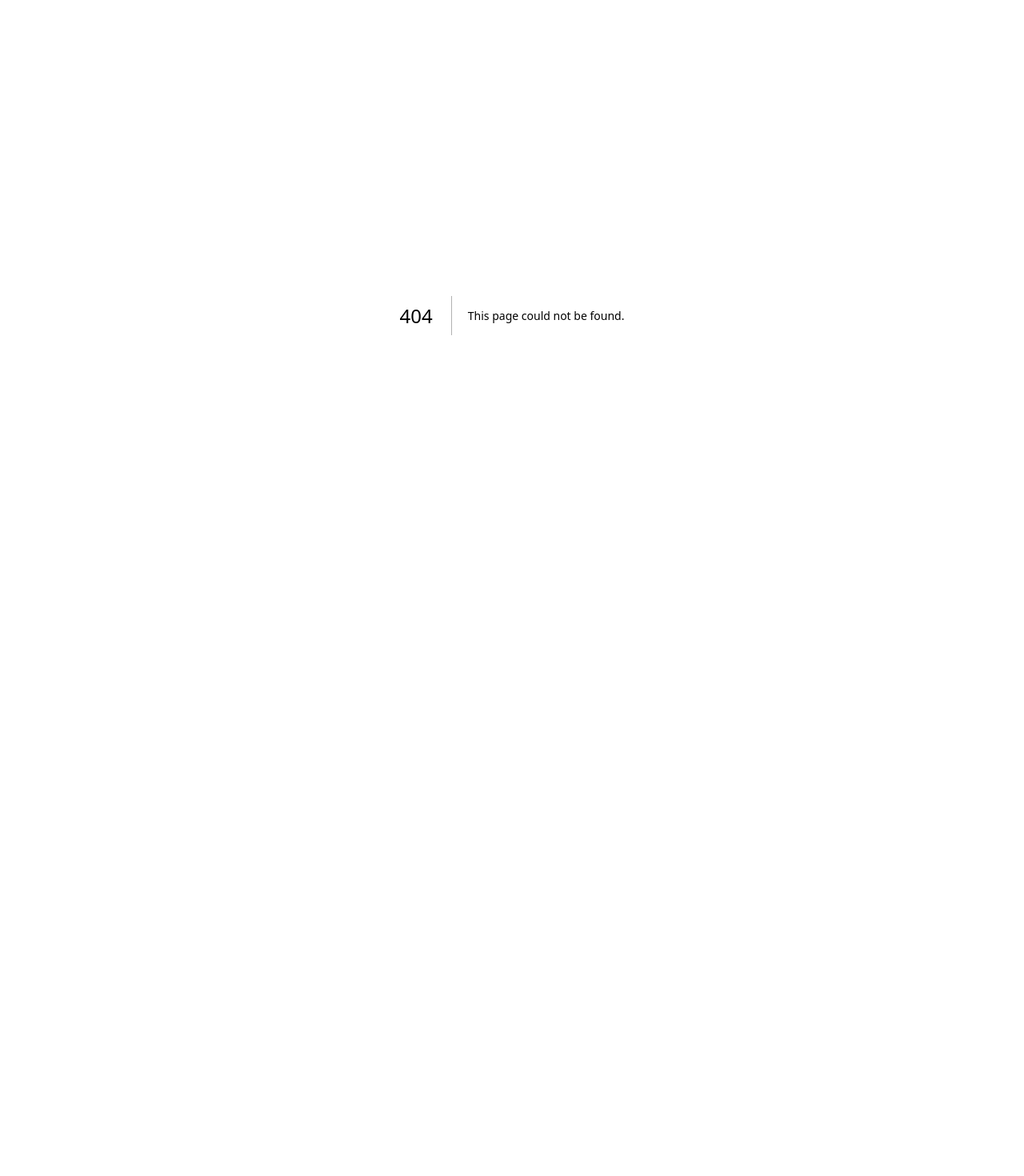
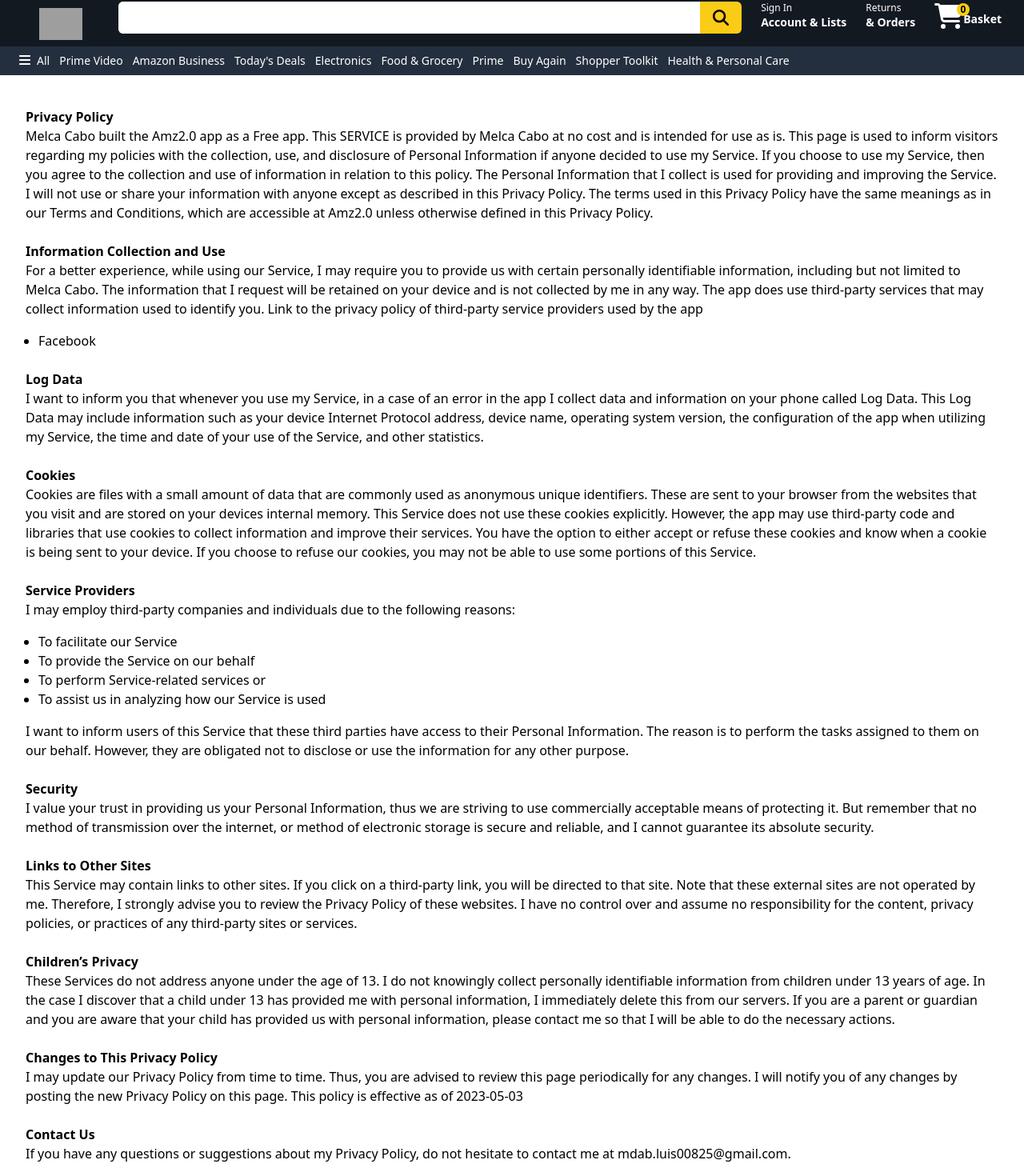
Before and after one commit to lags2022/amazon-clone, a Next.js app: page /datos in a window 1280 px wide. Before the commit this address had no page. Shown: the part 6-1476 px from the top of the page at 80% size. Before the commit the page ends 800 px from the top, so only its background shows below. Built offline with nearby package versions, Linux system fonts and the light colour scheme; no server answers; grey boxes are pictures that could not be loaded.

Commit message:
update extra

```diff
--- /dev/null
+++ b/pages/datos.js
@@ -0,0 +1,147 @@
+import Header from "../components/Header";
+
+export default function Politica() {
+  return (
+    <>
+      <Header />
+      <main className="max-w-8xl m-auto mt-10">
+        <div className="pb-6 mx-8">
+          <h3 className="font-bold">Privacy Policy</h3>
+          <p>
+            Melca Cabo built the Amz2.0 app as a Free app. This SERVICE is
+            provided by Melca Cabo at no cost and is intended for use as is.
+            This page is used to inform visitors regarding my policies with the
+            collection, use, and disclosure of Personal Information if anyone
+            decided to use my Service. If you choose to use my Service, then you
+            agree to the collection and use of information in relation to this
+            policy. The Personal Information that I collect is used for
+            providing and improving the Service. I will not use or share your
+            information with anyone except as described in this Privacy Policy.
+            The terms used in this Privacy Policy have the same meanings as in
+            our Terms and Conditions, which are accessible at Amz2.0 unless
+            otherwise defined in this Privacy Policy.
+          </p>
+        </div>
+        <div className="pb-6 mx-8">
+          <h3 className="font-bold">Information Collection and Use</h3>
+          <p>
+            For a better experience, while using our Service, I may require you
+            to provide us with certain personally identifiable information,
+            including but not limited to Melca Cabo. The information that I
+            request will be retained on your device and is not collected by me
+            in any way. The app does use third-party services that may collect
+            information used to identify you. Link to the privacy policy of
+            third-party service providers used by the app
+          </p>
+          <ul className="mt-4 ml-4">
+            <li className="list-disc">
+              <a
+                href="https://www.facebook.com/about/privacy/update/printable"
+                target="_blank"
+                rel="noopener noreferrer"
+              >
+                Facebook
+              </a>
+            </li>
+          </ul>
+        </div>
+        <div className="pb-6 mx-8">
+          <h3 className="font-bold">Log Data</h3>
+          <p>
+            I want to inform you that whenever you use my Service, in a case of
+            an error in the app I collect data and information on your phone
+            called Log Data. This Log Data may include information such as your
+            device Internet Protocol address, device name, operating system
+            version, the configuration of the app when utilizing my Service, the
+            time and date of your use of the Service, and other statistics.
+          </p>
+        </div>
+        <div className="pb-6 mx-8">
+          <h3 className="font-bold">Cookies</h3>
+          <p>
+            Cookies are files with a small amount of data that are commonly used
+            as anonymous unique identifiers. These are sent to your browser from
+            the websites that you visit and are stored on your devices internal
+            memory. This Service does not use these cookies explicitly. However,
+            the app may use third-party code and libraries that use cookies to
+            collect information and improve their services. You have the option
+            to either accept or refuse these cookies and know when a cookie is
+            being sent to your device. If you choose to refuse our cookies, you
+            may not be able to use some portions of this Service.
+          </p>
+        </div>
+        <div className="pb-6 mx-8">
+          <h3 className="font-bold">Service Providers</h3>
+          <div>
+            <p>
+              I may employ third-party companies and individuals due to the
+              following reasons:
+            </p>
+            <ul className="my-4 list-disc ml-4">
+              <li>To facilitate our Service</li>
+              <li>To provide the Service on our behalf</li>
+              <li>To perform Service-related services or</li>
+              <li>To assist us in analyzing how our Service is used</li>
+            </ul>
+            <p>
+              I want to inform users of this Service that these third parties
+              have access to their Personal Information. The reason is to
+              perform the tasks assigned to them on our behalf. However, they
+              are obligated not to disclose or use the information for any other
+              purpose.
+            </p>
+          </div>
+        </div>
+        <div className="pb-6 mx-8">
+          <h3 className="font-bold">Security</h3>
+          <p>
+            I value your trust in providing us your Personal Information, thus
+            we are striving to use commercially acceptable means of protecting
+            it. But remember that no method of transmission over the internet,
+            or method of electronic storage is secure and reliable, and I
+            cannot guarantee its absolute security.
+          </p>
+        </div>
+        <div className="pb-6 mx-8">
+          <h3 className="font-bold">Links to Other Sites</h3>
+          <p>
+            This Service may contain links to other sites. If you click on a
+            third-party link, you will be directed to that site. Note that these
+            external sites are not operated by me. Therefore, I strongly advise
+            you to review the Privacy Policy of these websites. I have no
+            control over and assume no responsibility for the content, privacy
+            policies, or practices of any third-party sites or services.
+          </p>
+        </div>
+        <div className="pb-6 mx-8">
+          <h3 className="font-bold">Children’s Privacy</h3>
+          <p>
+            These Services do not address anyone under the age of 13. I do not
+            knowingly collect personally identifiable information from children
+            under 13 years of age. In the case I discover that a child under 13
+            has provided me with personal information, I immediately delete this
+            from our servers. If you are a parent or guardian and you are aware
+            that your child has provided us with personal information, please
+            contact me so that I will be able to do the necessary actions.
+          </p>
+        </div>
+        <div className="pb-6 mx-8">
+          <h3 className="font-bold">Changes to This Privacy Policy</h3>
+          <p>
+            I may update our Privacy Policy from time to time. Thus, you are
+            advised to review this page periodically for any changes. I will
+            notify you of any changes by posting the new Privacy Policy on this
+            page. This policy is effective as of 2023-05-03
+          </p>
+        </div>
+        <div className="pb-6 mx-8">
+          <h3 className="font-bold">Contact Us</h3>
+          <p>
+            If you have any questions or suggestions about my Privacy Policy, do
+            not hesitate to contact me at mdab.luis00825@gmail.com.
+          </p>
+        </div>
+      </main>
+    </>
+  );
+}
```
